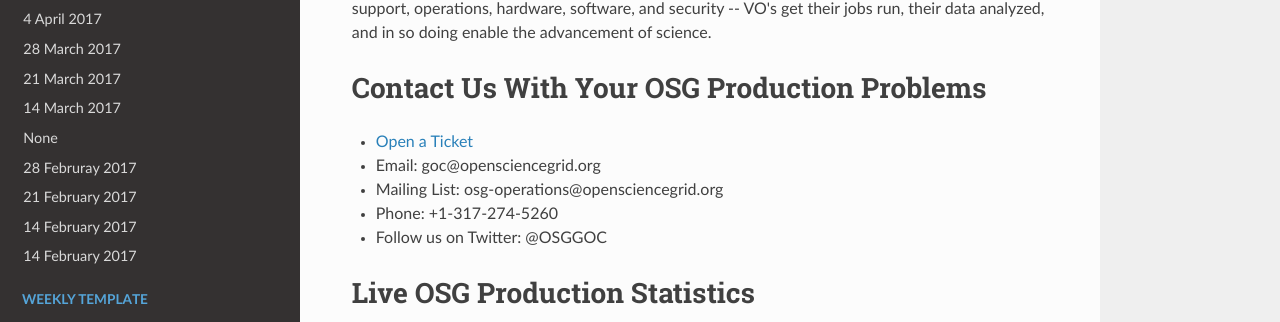
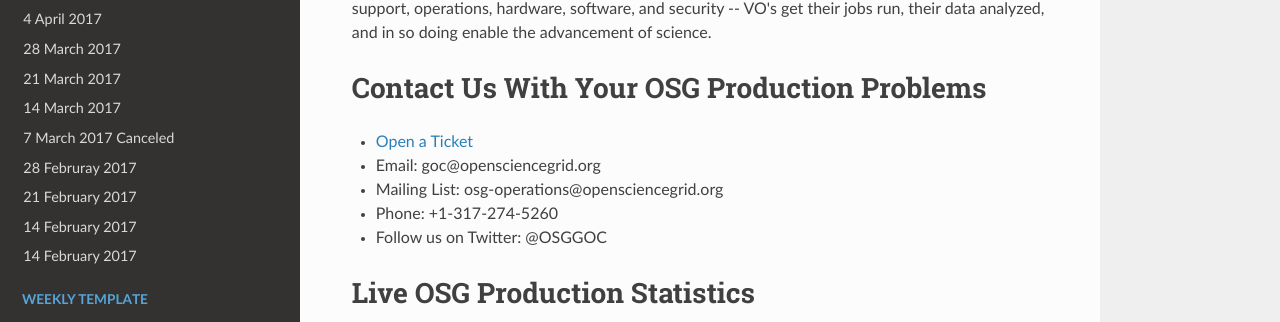
Before and after one commit to zsshah/production, an MkDocs documentation site: the page built from docs/index.md, in a window 1280 px wide. Shown: the part 235-557 px from the top of the page. Built offline with MkDocs 1.6.1, drawn with Linux system fonts in a browser that asks for light colours; nearby versions of some CDN libraries; old or Windows-style settings are respelled for this version of MkDocs.

Commit message:
Update mkdocs.yml

```diff
--- a/mkdocs.yml
+++ b/mkdocs.yml
@@ -15,7 +15,7 @@
   - '28 March 2017': 'WeeklyMinutes/28March2017.md'
   - '21 March 2017': 'WeeklyMinutes/21March2017.md'
   - '14 March 2017': 'WeeklyMinutes/14March2017.md'
-  - '7 March 2017 Canceled'
+  - '7 March 2017 Canceled': 'WeeklyMinutes/Canceled.md'
   - '28 Februray 2017': 'WeeklyMinutes/28Feb2017.md'
   - '21 February 2017': 'WeeklyMinutes/21Feb2017.md'
   - '14 February 2017': 'WeeklyMinutes/14Feb2017.md'
```
